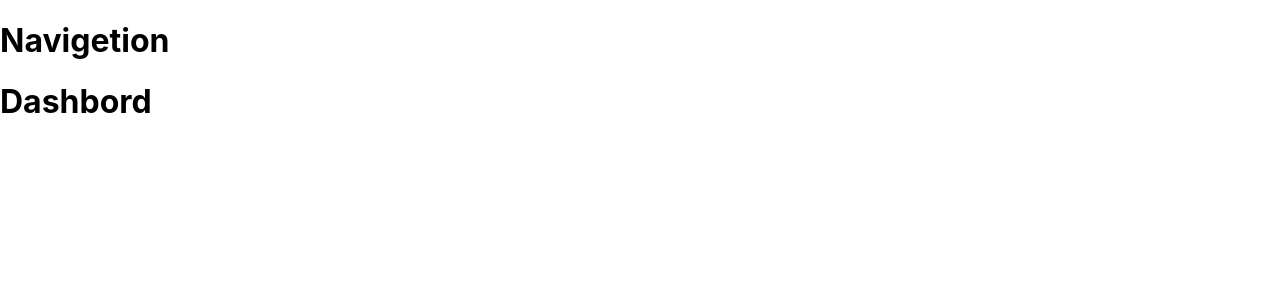
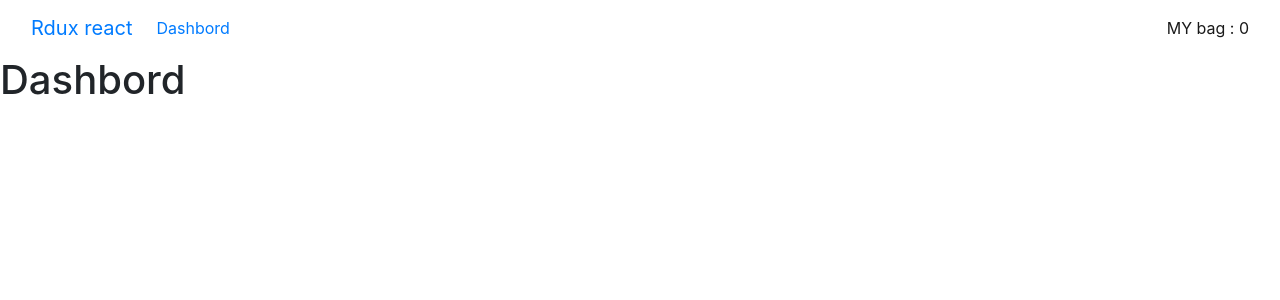
Before and after one commit to navneetthakor/myredux-tool-kit, a React (Create React App) app: page /dashbord in a window 1280 px wide. Shown: the top 300 px of the page. Built offline with nearby package versions, Linux system fonts and the light colour scheme.

Commit message:
navbar and routing modified

```diff
--- a/public/index.html
+++ b/public/index.html
@@ -24,6 +24,13 @@
       work correctly both with client-side routing and a non-root public URL.
       Learn how to configure a non-root public URL by running `npm run build`.
     -->
+    <!-- bootstrap css  -->
+    <link
+      rel="stylesheet"
+      href="https://cdn.jsdelivr.net/npm/bootstrap@4.0.0/dist/css/bootstrap.min.css"
+      integrity="sha384-Gn5384xqQ1aoWXA+058RXPxPg6fy4IWvTNh0E263XmFcJlSAwiGgFAW/dAiS6JXm"
+      crossorigin="anonymous"
+    />
     <title>React App</title>
   </head>
   <body>
@@ -39,5 +46,22 @@
       To begin the development, run `npm start` or `yarn start`.
       To create a production bundle, use `npm run build` or `yarn build`.
     -->
+
+    <!-- bootstrap js -->
+    <script
+      src="https://code.jquery.com/jquery-3.2.1.slim.min.js"
+      integrity="sha384-KJ3o2DKtIkvYIK3UENzmM7KCkRr/rE9/Qpg6aAZGJwFDMVNA/GpGFF93hXpG5KkN"
+      crossorigin="anonymous"
+    ></script>
+    <script
+      src="https://cdn.jsdelivr.net/npm/popper.js@1.12.9/dist/umd/popper.min.js"
+      integrity="sha384-ApNbgh9B+Y1QKtv3Rn7W3mgPxhU9K/ScQsAP7hUibX39j7fakFPskvXusvfa0b4Q"
+      crossorigin="anonymous"
+    ></script>
+    <script
+      src="https://cdn.jsdelivr.net/npm/bootstrap@4.0.0/dist/js/bootstrap.min.js"
+      integrity="sha384-JZR6Spejh4U02d8jOt6vLEHfe/JQGiRRSQQxSfFWpi1MquVdAyjUar5+76PVCmYl"
+      crossorigin="anonymous"
+    ></script>
   </body>
 </html>
--- a/src/App.js
+++ b/src/App.js
@@ -9,7 +9,7 @@ import RootLayout from './componetn/RootLayout';
 function App() {
   const router = createBrowserRouter(createRoutesFromElements(
     <Route exect path="/" element={<RootLayout/>}>
-      <Route exect path='/' element={<Product/>}/>
+      <Route index element={<Product/>}/>
       <Route exect path= "/dashbord" element={<Dashbord/>}/>
       <Route exect path= "/cart" element={<Cart/>}/>
 
--- /dev/null
+++ b/src/componetn/Nbar.js
@@ -0,0 +1,39 @@
+// import Button from 'react-bootstrap/Button';
+import Container from 'react-bootstrap/Container';
+// import Form from 'react-bootstrap/Form';
+import Nav from 'react-bootstrap/Nav';
+import Navbar from 'react-bootstrap/Navbar';
+// import NavDropdown from 'react-bootstrap/NavDropdown';
+import React from 'react'
+import { Link } from 'react-router-dom';
+
+export default function Nbar() {
+  return (
+    <Navbar expand="lg" className="bg-body-tertiary">
+    <Container fluid>
+      <Navbar.Brand >
+        <Link to="/" as={Link}>Rdux react</Link>
+      </Navbar.Brand>
+        <Nav
+          className="me-auto my-2 my-lg-0"
+          style={{ maxHeight: '100px' }}
+          navbarScroll
+        >
+          <Nav.Link >
+            <Link to="/dashbord" as={Link}>
+            Dashbord
+            </Link>
+          </Nav.Link>
+
+          </Nav>
+
+          <Navbar.Toggle/>
+          <Navbar.Collapse className='justify-content-end'>
+            <Navbar.Text >
+              <Link to="/cart" as={Link}>MY bag : 0</Link>
+            </Navbar.Text>
+          </Navbar.Collapse>
+    </Container>
+  </Navbar>
+  );
+}
--- a/src/componetn/Product.js
+++ b/src/componetn/Product.js
@@ -19,7 +19,7 @@ export default function Product() {
   const cards = product.map((prod) => {
     return(
     <div className="container" >
-      <Card style={{ width: "200Px", height:"300px" }}>
+      <Card style={{ width: "300Px", height:"300px" }}>
         <Card.Img variant="top" src={prod.image} style={{width: "80px", height: "100px"}}/>
         <Card.Body>
           <Card.Title>{prod.title}</Card.Title>
@@ -39,8 +39,10 @@ export default function Product() {
       <h1 className="center">
         All the PRODUCTS
       </h1>
-      <div className="row" style={{width: "80%", height:"30%"}}>
+      <div className="container">
+        <div className="row">
         {cards}
+        </div>
       </div>
     </>
   );
--- a/src/componetn/RootLayout.js
+++ b/src/componetn/RootLayout.js
@@ -1,10 +1,11 @@
 import React from 'react';
 import { Outlet } from 'react-router-dom';
+import Nbar from './Nbar'
 
 export default function RootLayout() {
   return (
     <div>
-      <h1>Navigetion</h1>
+      <Nbar/>
       <main>
         <Outlet/>
       </main>
```
